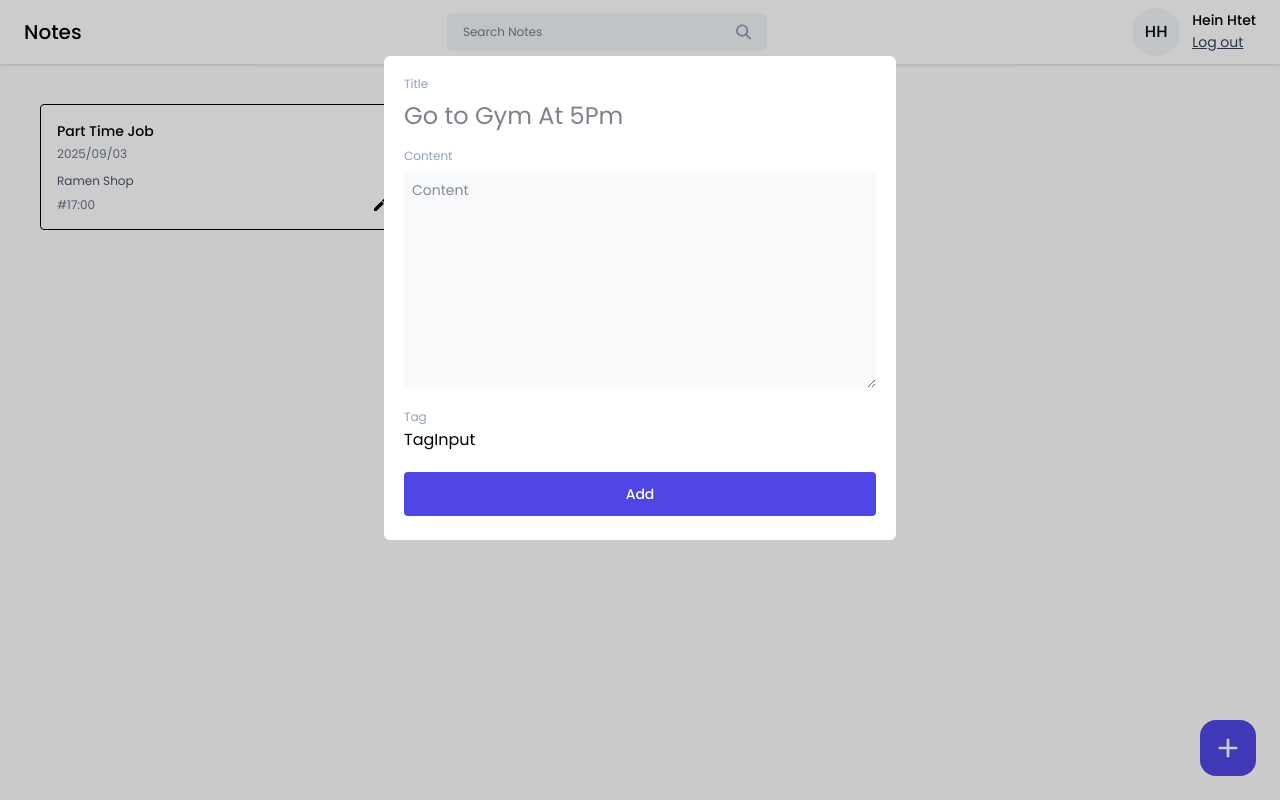
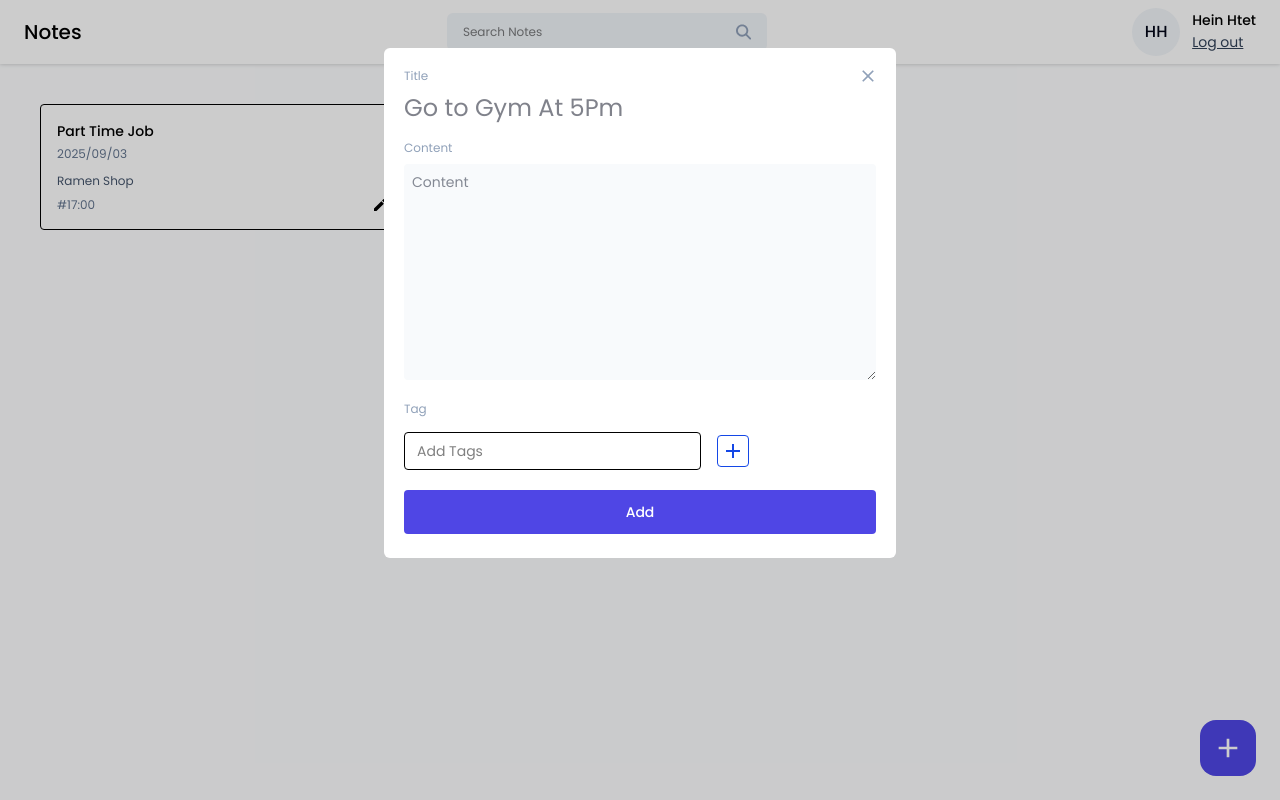
Before and after one commit to solo-leveling/notes, a React (Vite) app in the folder frontend/notes-app/: page /dashboard in a window 1280 px wide. Both pictures are taken after a click on the button 1228 px from the left and 748 px from the top of the page. Built offline with nearby package versions, Linux system fonts and the light colour scheme.

Commit message:
finished Note

```diff
--- a/frontend/notes-app/src/components/Inputs/TagInput.jsx
+++ b/frontend/notes-app/src/components/Inputs/TagInput.jsx
@@ -1,9 +1,60 @@
-import React from 'react'
+import React, { useState } from 'react'
+import { MdAdd, MdClose } from 'react-icons/md'
 
-const TagInput = () => {
+const TagInput = ({tags, setTags}) => {
+
+    const [ inputValue, setInputValue ] = useState("")
+
+    const handleInputChange = (e) => {
+        setInputValue(e.target.value);
+    }
+
+    const addNewTag = () => {
+        if (inputValue.trim() !== "") {
+            setTags([...tags, inputValue.trim()])
+            setInputValue("")
+        }
+    }
+
+    const handleKeyDown = (e) => {
+        if (e.key === "Enter") {
+            addNewTag()
+        }
+    }
+
+    const handleRemoveTag = (tagToRemove) => {
+        setTags(tags.filter((tag)=> tag!==tagToRemove))
+    }
+
     return(
         <div>
-            TagInput
+            {tags?.length > 0 && (
+                <div className='flex items-center gap-2 flex-wrap mt-2'>
+                    {tags.map((tag, index) => (
+                        <span key={index} className='flex items-center gap-2 text-sm text-slate-900 bg-slate-100 px-3 py-1 rounded'>
+                            #{tag}
+                            <button onClick={()=>{handleRemoveTag(tag)}}>
+                                <MdClose/>
+                            </button>
+                        </span>
+                    ))}
+                </div>
+            )}
+
+            <div className='flex items-center gap-4 mt-3'>
+                <input type="text" value={inputValue} className='text-sm bg-transparent border px-3 py-2 rounded outline-none' placeholder='Add Tags'
+                onChange={handleInputChange} onKeyDown={handleKeyDown}
+                />
+
+                <button className='w-8 h-8 flex items-center justify-center rounded border border-blue-700 hover:bg-blue-700'
+                    onClick={() => {
+                    addNewTag()
+                }}
+                >
+                    <MdAdd className='text-2xl text-blue-700 hover:text-white'/>
+                </button>
+
+            </div>
         </div >
     )
 }
--- a/frontend/notes-app/src/pages/Home/AddEditNote.jsx
+++ b/frontend/notes-app/src/pages/Home/AddEditNote.jsx
@@ -1,25 +1,66 @@
-import React from 'react'
+import React, { useState } from 'react'
 import TagInput from '../../components/Inputs/TagInput'
+import { MdClose } from 'react-icons/md'
 
-const AddEditNote = () => {
+const AddEditNote = ({ noteData, type, onClose }) => {
+
+    const [title, setTitle] = useState("")
+    const [content, setContent] = useState("")
+    const [tags, setTags] = useState([])
+    const [error, setError] = useState(null)
+
+    //Add Note
+    const addNewNote = async () => {}
+    //Edit Note
+    const editNote = async () => { }
+
+    const handleAddNote = () => {
+        if (!title) {
+            setError("Please fill the title")
+            return;
+        }
+
+        if (!content) {
+            setError("Please fill the content")
+            return;
+        }
+
+        setError("")
+
+        if (type === "edit") {
+            editNote()
+        } else {
+            addNewNote()
+        }
+    }
+
     return (
-        <div>
+        <div className='relative'>
+            <button className='w-10 h-10 rounded-full flex items-center justify-center absolute -top-3 -right-3 hover:bg-slate-50'
+            onClick={onClose}>
+                <MdClose className="text-xl text-slate-400 " />
+            </button>
+
             <div className='flex flex-col gap-2'>
                 <label className='input-label'>Title</label>
-                <input type="text" className='text-2xl text-slate-950 outline-none' placeholder='Go to Gym At 5Pm'/>
+                <input type="text" className='text-2xl text-slate-950 outline-none' placeholder='Go to Gym At 5Pm'
+                value={title} onChange={({target})=>setTitle(target.value)}/>
             </div>
 
             <div className='flex flex-col gap-2 mt-4'>
                 <label className='input-label'>Content</label>
-                <textarea type="text" className='text-sm text-slate-900 outline-none bg-slate-50 p-2 rounded' placeholder='Content' rows={10} />
+                <textarea type="text" className='text-sm text-slate-900 outline-none bg-slate-50 p-2 rounded' placeholder='Content' rows={10}
+                value={content} onChange={({target})=>setContent(target.value)}/>
             </div>
 
             <div className='mt-4'>
                 <label className='input-label'>Tag</label>
-                <TagInput />
+                <TagInput tags={tags} setTags={setTags}/>
             </div>
 
-            <button className='btn-primary font-medium mt-5 p-3' onClick={()=>{}}>
+            {error && <p className='text-red-500 text-xs pt-4'>{ error }</p>}
+
+            <button className='btn-primary font-medium mt-5 p-3' onClick={handleAddNote}>
                 Add
             </button>
         </div>
--- a/frontend/notes-app/src/pages/Home/Home.jsx
+++ b/frontend/notes-app/src/pages/Home/Home.jsx
@@ -37,9 +37,15 @@
                     }
                 }}
                 contentLabel=""
-                className="w-[40%] max-h-3/4 bg-white rounded-md mx-auto mt-14 p-5 overflow-auto"
+                className="w-[40%] max-h-[95%] bg-white rounded-md mx-auto mt-12 p-5 overflow-y-auto"
             >
-            <AddEditNote />
+
+                <AddEditNote
+                    type={openAddEditModal.type}
+                    noteData={openAddEditModal.data}
+                    onClose={() => {
+                    setAddEditModal({isShown:false, type:"add", data:null })
+            }}/>
             </Modal>
 
         </>
```
